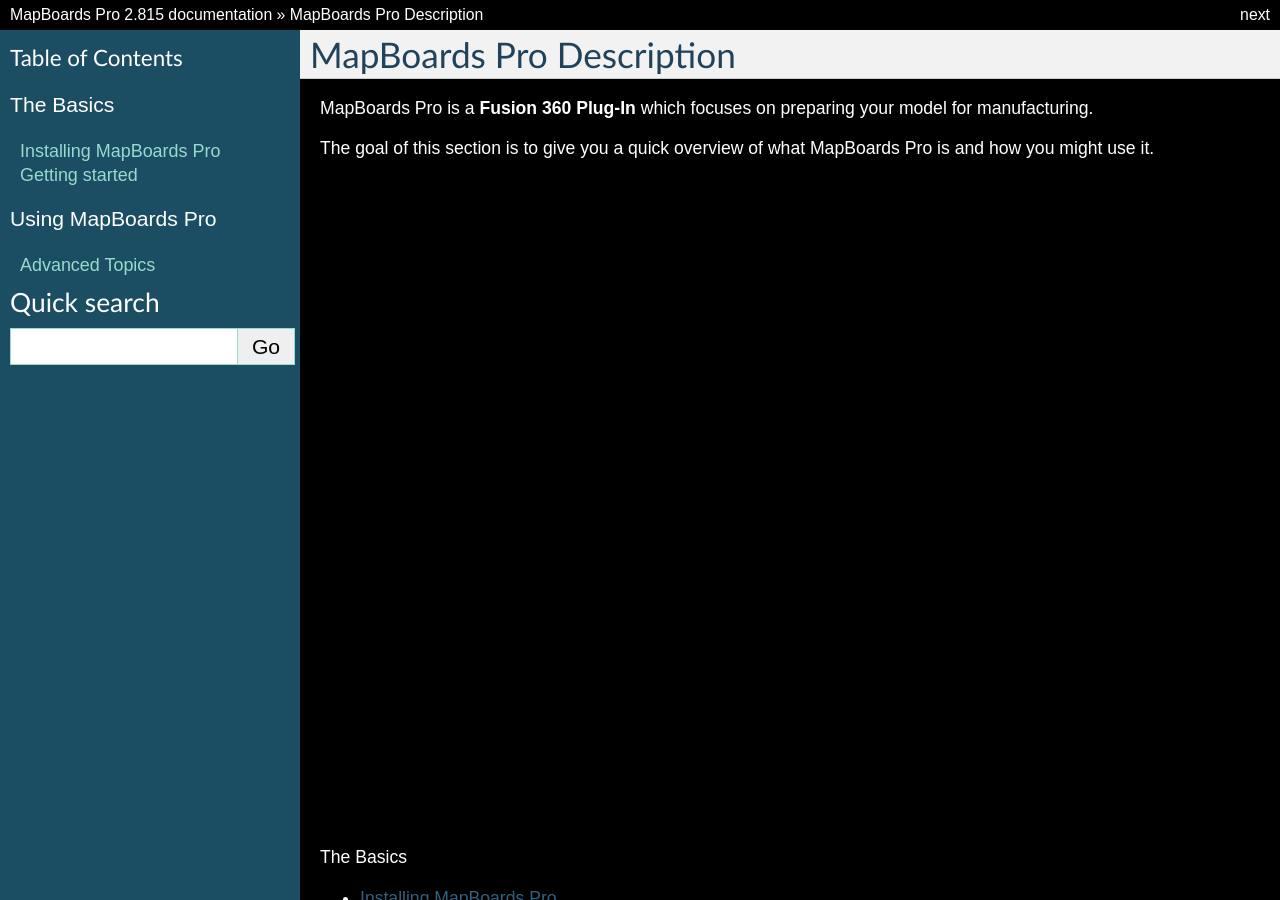
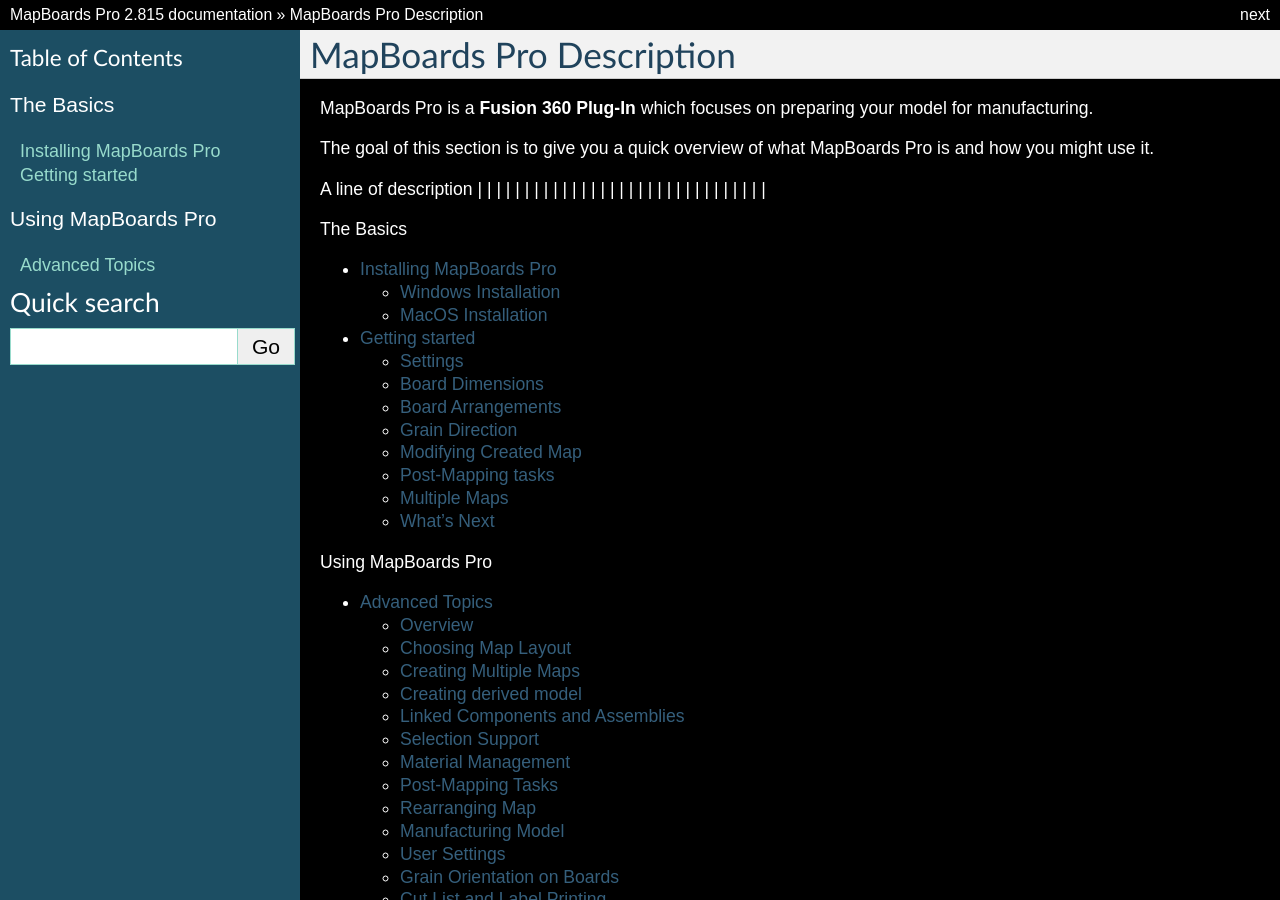
Before and after one commit to balunist/mbp_docs2, a Sphinx documentation site: the page built from source/index.rst, in a window 1280 px wide and 900 px high. Built offline with Sphinx 7.4.7, drawn with Linux system fonts in a browser that asks for light colours.

Commit message:
a new line

```diff
--- a/source/index.rst
+++ b/source/index.rst
@@ -5,6 +5,7 @@
 
 The goal of this section is to give you a quick overview of what MapBoards Pro is and how you might use it.
 
+A line of description
 |
 |
 |
```
